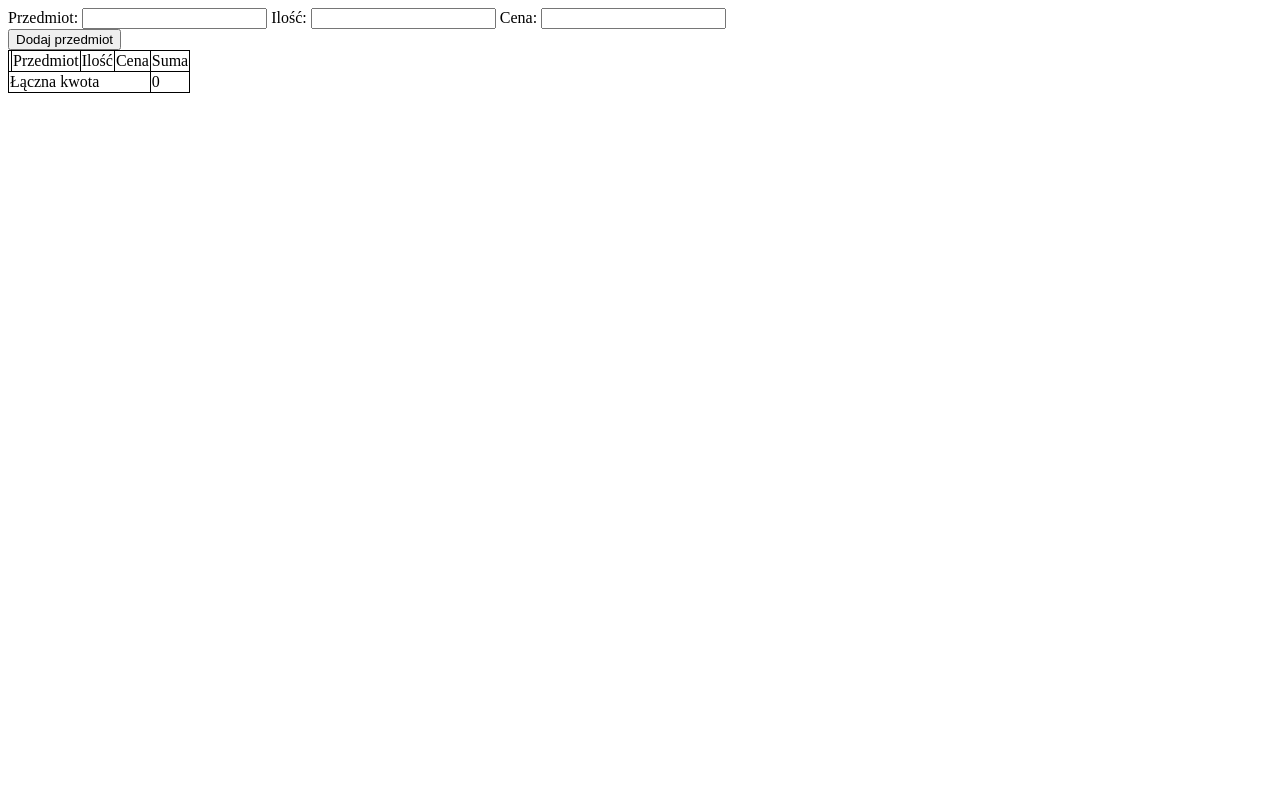
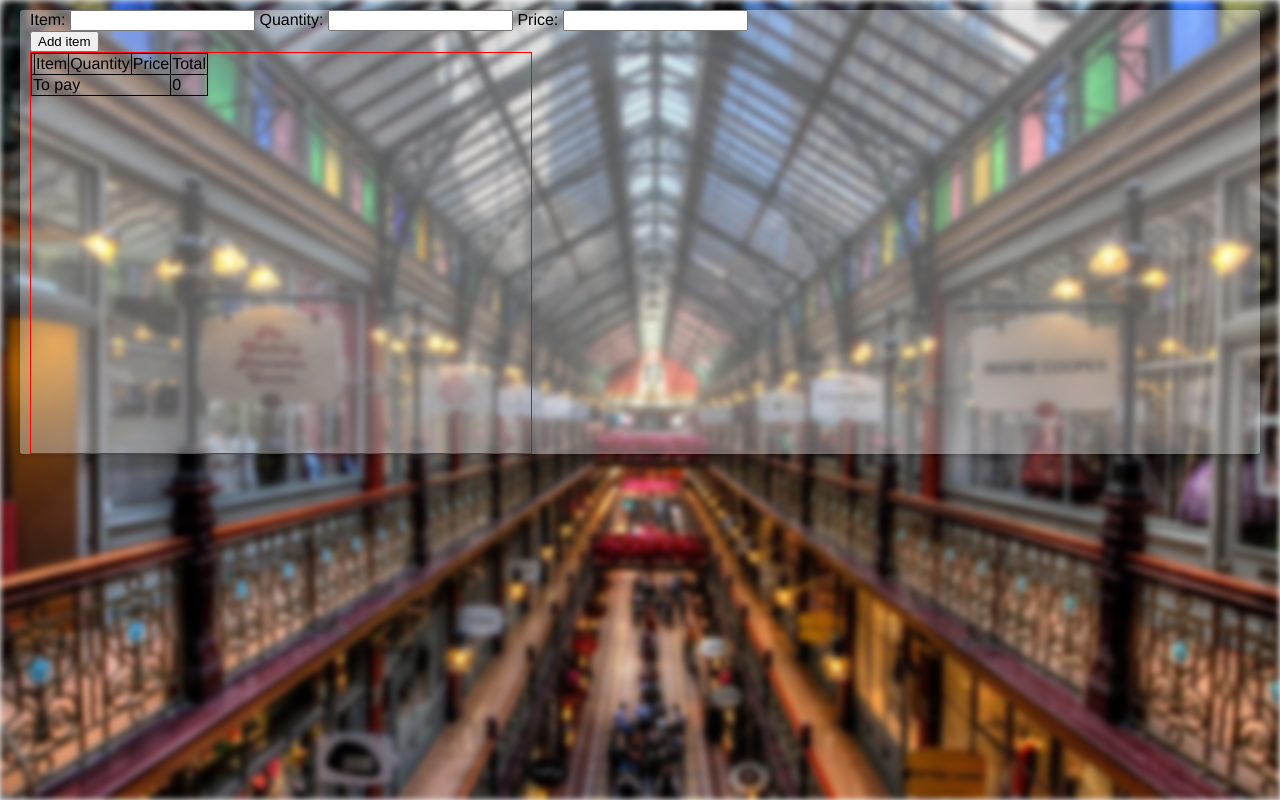
Before and after one commit to p-sara/shopping-list, a plain HTML site: page index.html in a window 1280 px wide. Drawn offline with Linux system fonts and the light colour scheme.

Commit message:
css changes

```diff
--- a/css/style.css
+++ b/css/style.css
@@ -1,9 +1,45 @@
+body {
+  margin:0;
+  padding:0;
+}
+.background-image {
+  background-image: url(../images/mall.jpg);
+  background-size: cover;
+  display: block;
+  filter: blur(3px);
+  -webkit-filter: blur(3px);
+  height: 800px;
+  left: 0;
+  position: fixed;
+  right: 0;
+  z-index: 1;
+  margin: 0;
+}
+.content {
+  background: rgba(255, 255, 255, 0.35);
+  border-radius: 3px;
+  box-shadow: 0 1px 5px rgba(0, 0, 0, 0.25);
+  font-family: Helvetica Neue, Helvetica, Arial, sans-serif;
+  top: 10px;
+  left: 0;
+  position: fixed;
+  margin-left: 20px;
+  margin-right: 20px;
+  right: 0;
+  z-index: 2;
+  padding: 0 10px;
+}
 table, tr, td {
     border:1px solid black;
     margin: 0;
     border-collapse:collapse;
     padding: 1px;
-
+}
+.table {
+  height:400px;
+  width:500px;
+  border: 1px solid red;
+  overflow:auto;
 }
 
 .strike {
--- a/shopping-list.html
+++ b/index.html
@@ -2,35 +2,40 @@
 <html>
 <head>
      <meta charset="UTF-8">
-    <title>Lista zakupów</title>
+    <title>Shopping list</title>
     <link rel="stylesheet" href="css/style.css">
     <script src="js/app.js" type="text/javascript"></script>
 
 </head>
 
     <body>
+      <div class="background-image"></div>
+      <div class="content">
     <div class="add">
-        <label id="item">Przedmiot:</label>
+        <label id="item">Item:</label>
         <input type="text" id="product">
-        <label>Ilość:</label>
+        <label>Quantity:</label>
         <input type="text" id="quantity">
-        <label>Cena:</label>
+        <label>Price:</label>
         <input type="text" id="price">
         </div>
-  <button id="addBtn">Dodaj przedmiot</button>
+  <button id="addBtn">Add item</button>
+        <div class="table">
         <table>
           <tr>
             <td></td>
-            <td>Przedmiot</td>
-            <td>Ilość</td>
-            <td>Cena</td>
-            <td>Suma</td>
+            <td>Item</td>
+            <td>Quantity</td>
+            <td>Price</td>
+            <td>Total</td>
           <tr>
-            <td colspan="4">Łączna kwota</td>
+            <td colspan="4">To pay</td>
             <td id="howMuch">0</td>
           </tr>
 
         </table>
+        </div>
+      </div>
     </body>
 
 </html>
```
Also changed, not shown: images/mall.jpg (added), images/rus.jpg (added).
